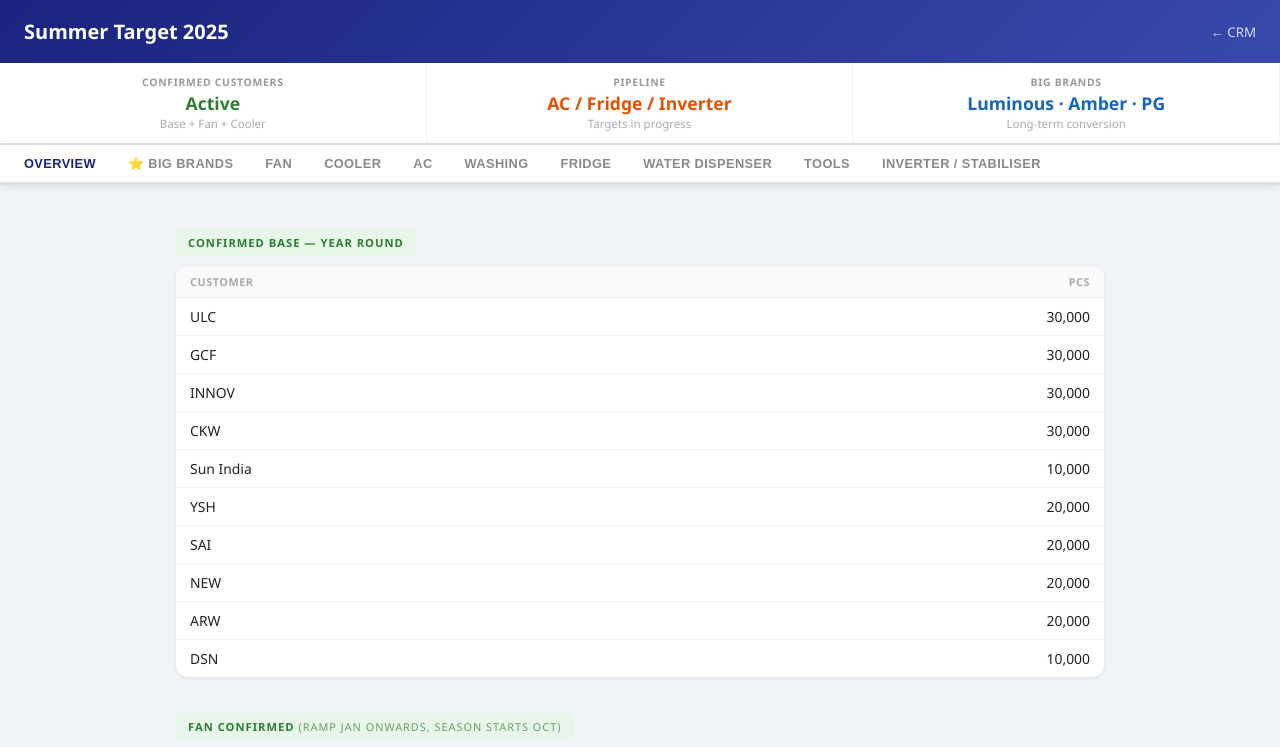
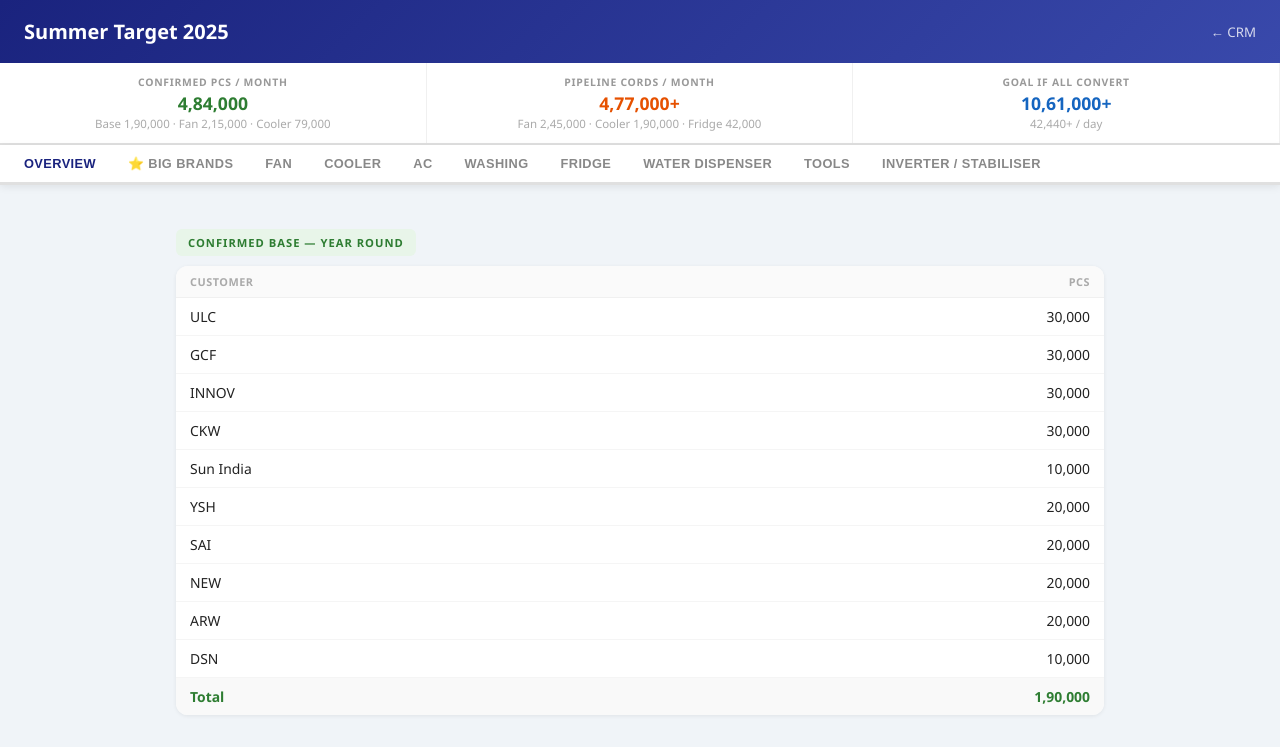
Before and after one commit to pulkitalawadhi21-hub/-willett-crm, a website: page public/summer.html in a window 1280 px wide. Shown: the top 747 px of the page. Drawn offline with Linux system fonts and the light colour scheme.

Commit message:
Restore pcs totals in overview and all tabs; auto-total updates when pcs edited

```diff
--- a/public/summer.html
+++ b/public/summer.html
@@ -123,19 +123,19 @@ tr:last-child td { border-bottom:none; }
 <!-- Summary Bar -->
 <div class="sum-bar">
   <div class="sum-item">
-    <div class="lbl">Confirmed Customers</div>
-    <div class="val green">Active</div>
-    <div class="day">Base + Fan + Cooler</div>
+    <div class="lbl">Confirmed Pcs / Month</div>
+    <div class="val green">4,84,000</div>
+    <div class="day">Base 1,90,000 · Fan 2,15,000 · Cooler 79,000</div>
   </div>
   <div class="sum-item">
-    <div class="lbl">Pipeline</div>
-    <div class="val orange">AC / Fridge / Inverter</div>
-    <div class="day">Targets in progress</div>
+    <div class="lbl">Pipeline Cords / Month</div>
+    <div class="val orange">4,77,000+</div>
+    <div class="day">Fan 2,45,000 · Cooler 1,90,000 · Fridge 42,000</div>
   </div>
   <div class="sum-item">
-    <div class="lbl">Big Brands</div>
-    <div class="val blue">Luminous · Amber · PG</div>
-    <div class="day">Long-term conversion</div>
+    <div class="lbl">Goal if All Convert</div>
+    <div class="val blue">10,61,000+</div>
+    <div class="day">42,440+ / day</div>
   </div>
 </div>
 
@@ -172,6 +172,7 @@ tr:last-child td { border-bottom:none; }
         <tr><td>NEW</td><td class="num">20,000</td></tr>
         <tr><td>ARW</td><td class="num">20,000</td></tr>
         <tr><td>DSN</td><td class="num">10,000</td></tr>
+        <tr class="tot c"><td>Total</td><td class="num">1,90,000</td></tr>
       </tbody>
     </table>
   </div>
@@ -189,6 +190,7 @@ tr:last-child td { border-bottom:none; }
         <tr><td>KWW</td><td class="num">20,000</td></tr>
         <tr><td>DNG</td><td class="num">15,000</td></tr>
         <tr><td>KKG <span style="font-size:.72rem;color:#aaa">(Hyd / Noida / Haridwar)</span></td><td class="num">20,000</td></tr>
+        <tr class="tot c"><td>Total</td><td class="num">2,15,000</td></tr>
       </tbody>
     </table>
   </div>
@@ -207,6 +209,7 @@ tr:last-child td { border-bottom:none; }
         <tr><td>Poswal</td><td class="num">5,000</td></tr>
         <tr><td>BLU</td><td class="num">5,000</td></tr>
         <tr><td>Vikram</td><td class="num">4,000</td></tr>
+        <tr class="tot c"><td>Total</td><td class="num">79,000</td></tr>
       </tbody>
     </table>
   </div>
@@ -577,6 +580,7 @@ function eTabSave(section, key, field, el) {
   const s = JSON.parse(localStorage.getItem(lsKey) || '{}');
   s[field] = el.innerText.trim();
   localStorage.setItem(lsKey, JSON.stringify(s));
+  if (field === 'monthly') renderETab(section);
 }
 
 function eTabDelete(section, key, isExtra) {
@@ -630,16 +634,33 @@ function eTabMakeRow(section, key, defaults, isExtra) {
   </tr>`;
 }
 
+function eTabGetVal(section, key, defaultVal) {
+  const saved = JSON.parse(localStorage.getItem('etr_' + section + '_' + key) || 'null') || {};
+  const raw = saved.monthly !== undefined ? saved.monthly : (defaultVal || '');
+  return parseInt(raw.replace(/[^0-9]/g,'')) || 0;
+}
+
 function renderETab(section) {
   const tbody = document.getElementById('etab_' + section);
   if (!tbody) return;
   const defaults = ETAB_DEFAULTS[section] || [];
   const deleted  = JSON.parse(localStorage.getItem('etab_del_' + section) || '[]');
   const extras   = JSON.parse(localStorage.getItem('etab_add_' + section) || '[]');
-  const baseRows  = defaults.filter(r => !deleted.includes(r.key)).map(r => eTabMakeRow(section, r.key, r, false));
+  const activeDefaults = defaults.filter(r => !deleted.includes(r.key));
+  const baseRows  = activeDefaults.map(r => eTabMakeRow(section, r.key, r, false));
   const extraRows = extras.map(k => eTabMakeRow(section, k, {}, true));
-  tbody.innerHTML = [...baseRows, ...extraRows].join('') ||
-    `<tr><td colspan="4" style="color:#bbb;font-size:.8rem;padding:10px 0">No entries — click + Add below</td></tr>`;
+  const rows = [...baseRows, ...extraRows];
+  if (!rows.length) {
+    tbody.innerHTML = `<tr><td colspan="4" style="color:#bbb;font-size:.8rem;padding:10px 0">No entries — click + Add below</td></tr>`;
+    return;
+  }
+  // calc total
+  let total = 0;
+  activeDefaults.forEach(r => { total += eTabGetVal(section, r.key, r.monthly); });
+  extras.forEach(k => { total += eTabGetVal(section, k, ''); });
+  const totalFmt = total > 0 ? total.toLocaleString('en-IN') : '—';
+  const totalRow = `<tr class="tot c"><td colspan="2" style="text-align:right;font-weight:800;padding-right:14px">Total</td><td class="num" style="font-weight:800;color:#2e7d32">${totalFmt}</td><td></td></tr>`;
+  tbody.innerHTML = rows.join('') + totalRow;
 }
 
 Object.keys(ETAB_DEFAULTS).forEach(renderETab);
```
